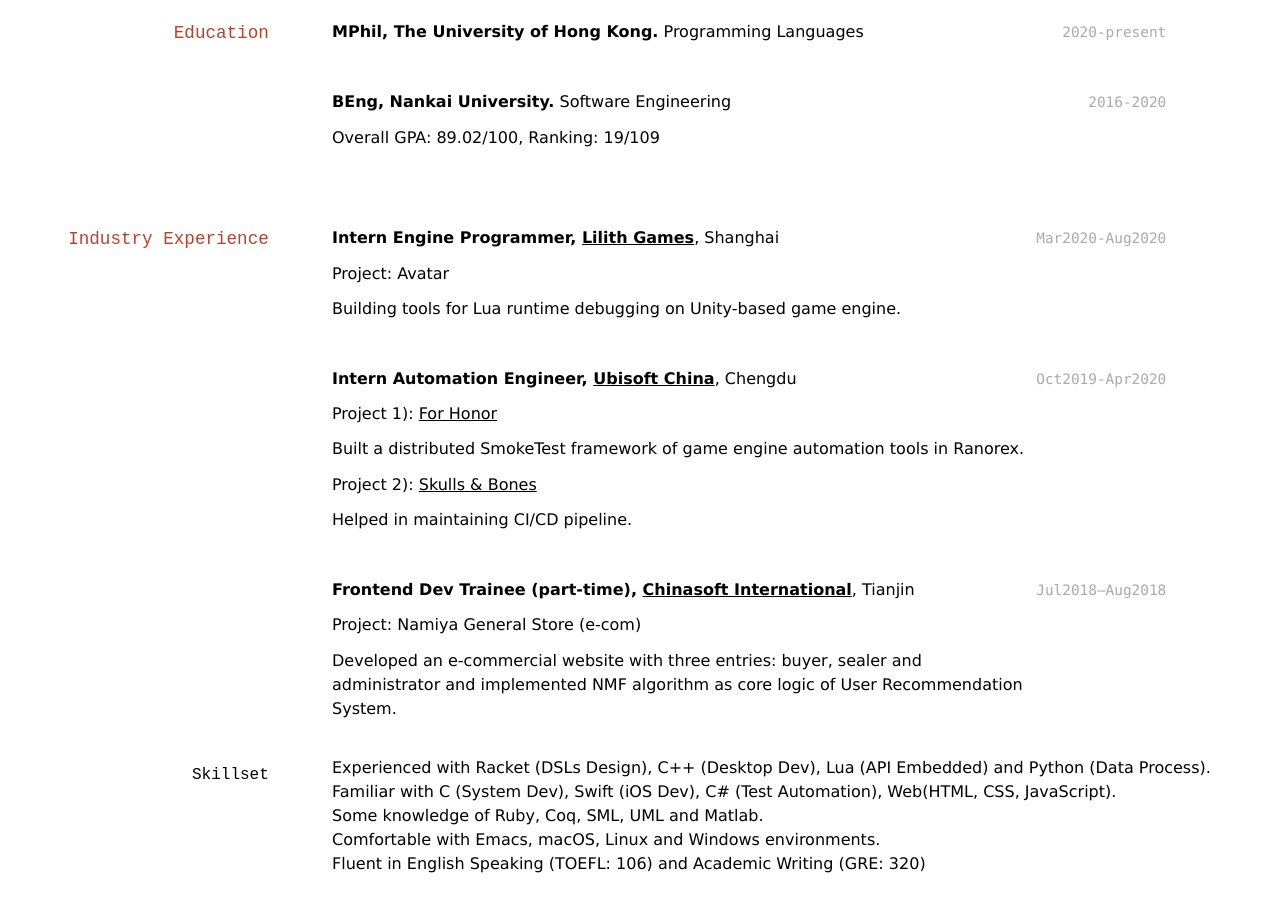
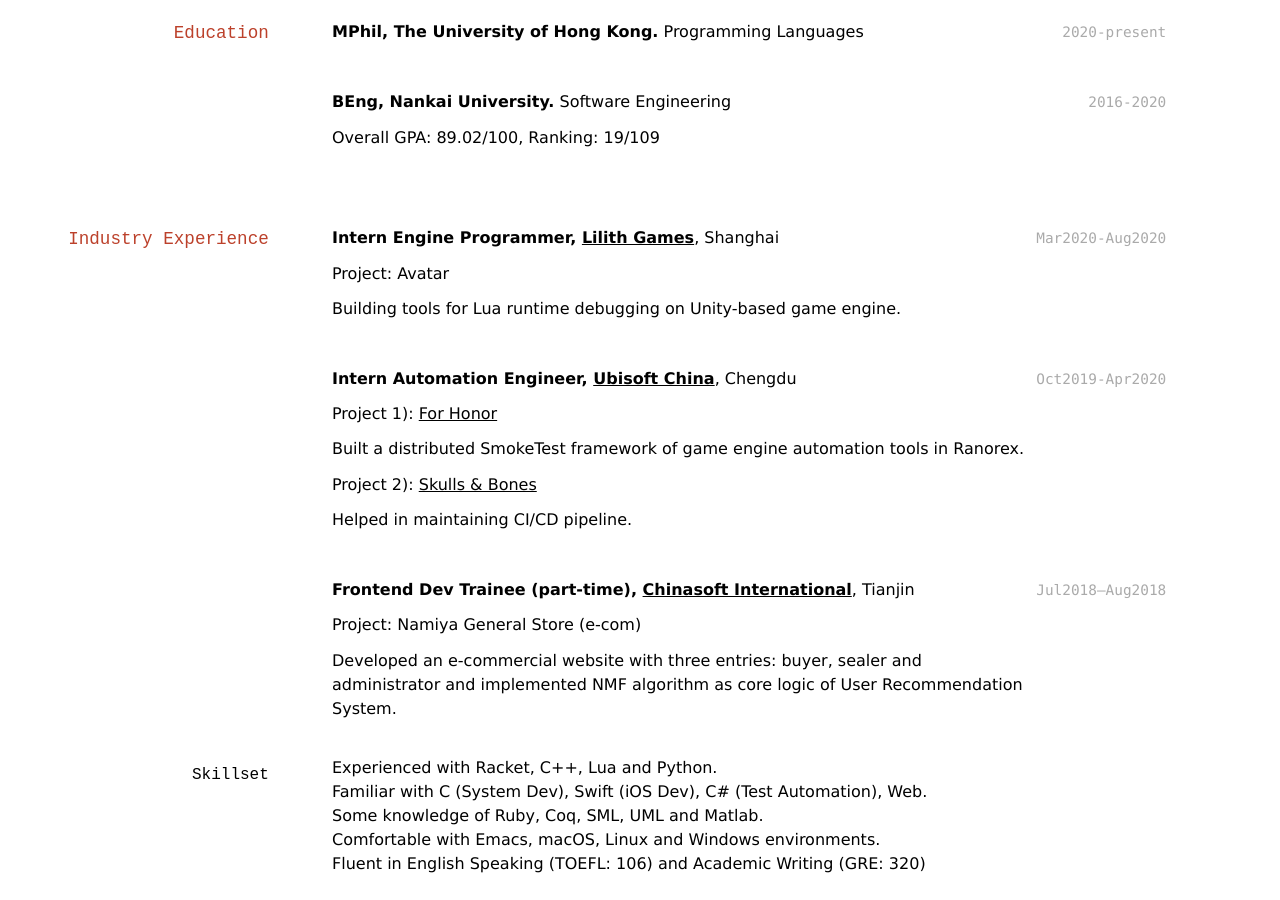
Before and after one commit to juniorxxue/curriculum-vitae, a Jekyll site: the page built from index.md, in a window 1280 px wide and 900 px high, scrolled down 596 px. Built offline with Jekyll 4.4.1, drawn with Linux system fonts in a browser that asks for light colours.

Commit message:
Update index.md

```diff
--- a/index.md
+++ b/index.md
@@ -72,8 +72,8 @@ Developed an e-commercial website with three entries: buyer, sealer and administ
 
 ### Skillset
 
-- Experienced with Racket (DSLs Design), C++ (Desktop Dev), Lua (API Embedded) and Python (Data Process).
-- Familiar with C (System Dev), Swift (iOS Dev), C# (Test Automation), Web(HTML, CSS, JavaScript).
+- Experienced with Racket, C++, Lua and Python.
+- Familiar with C (System Dev), Swift (iOS Dev), C# (Test Automation), Web.
 - Some knowledge of Ruby, Coq, SML, UML and Matlab.
 - Comfortable with Emacs, macOS, Linux and Windows environments.
 - Fluent in English Speaking (TOEFL: 106) and Academic Writing (GRE: 320)
```
